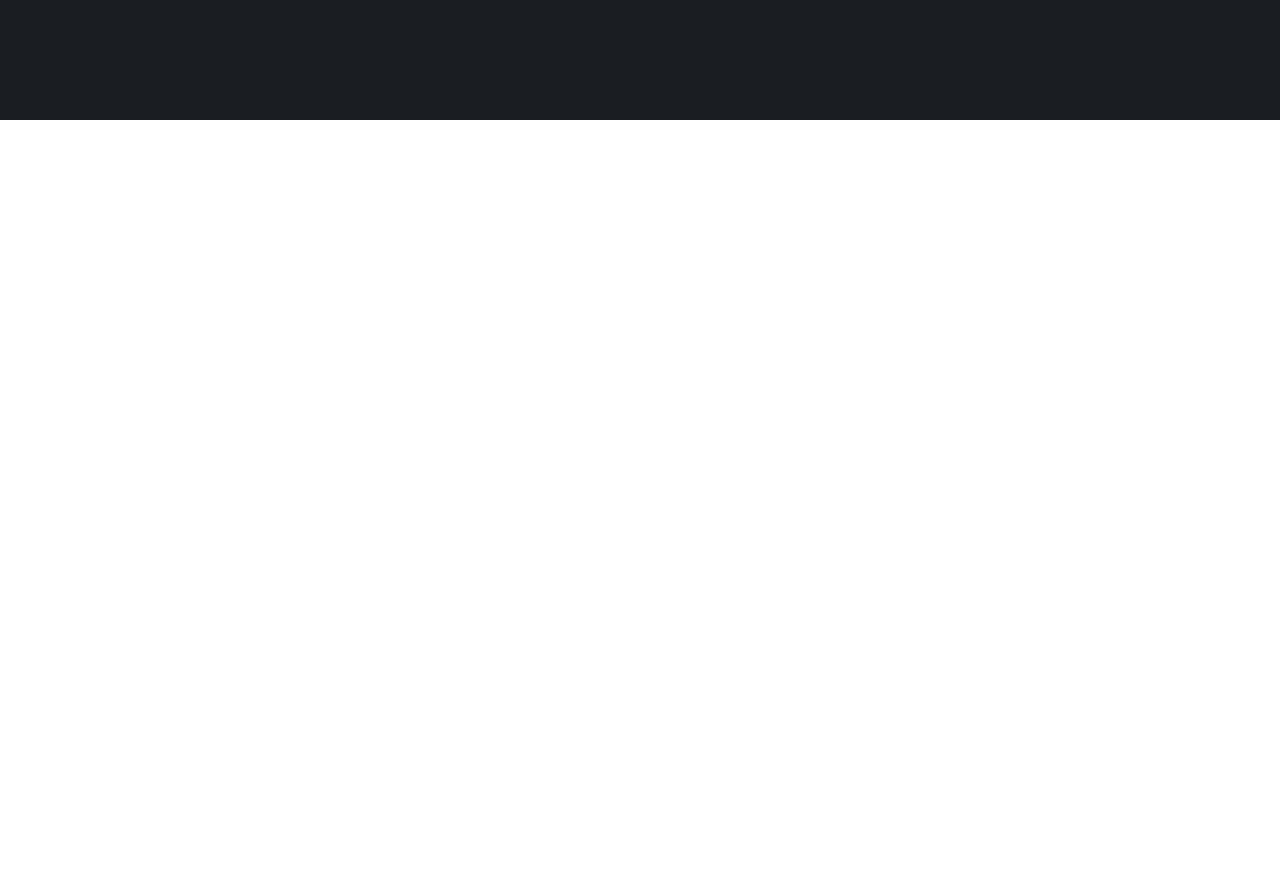
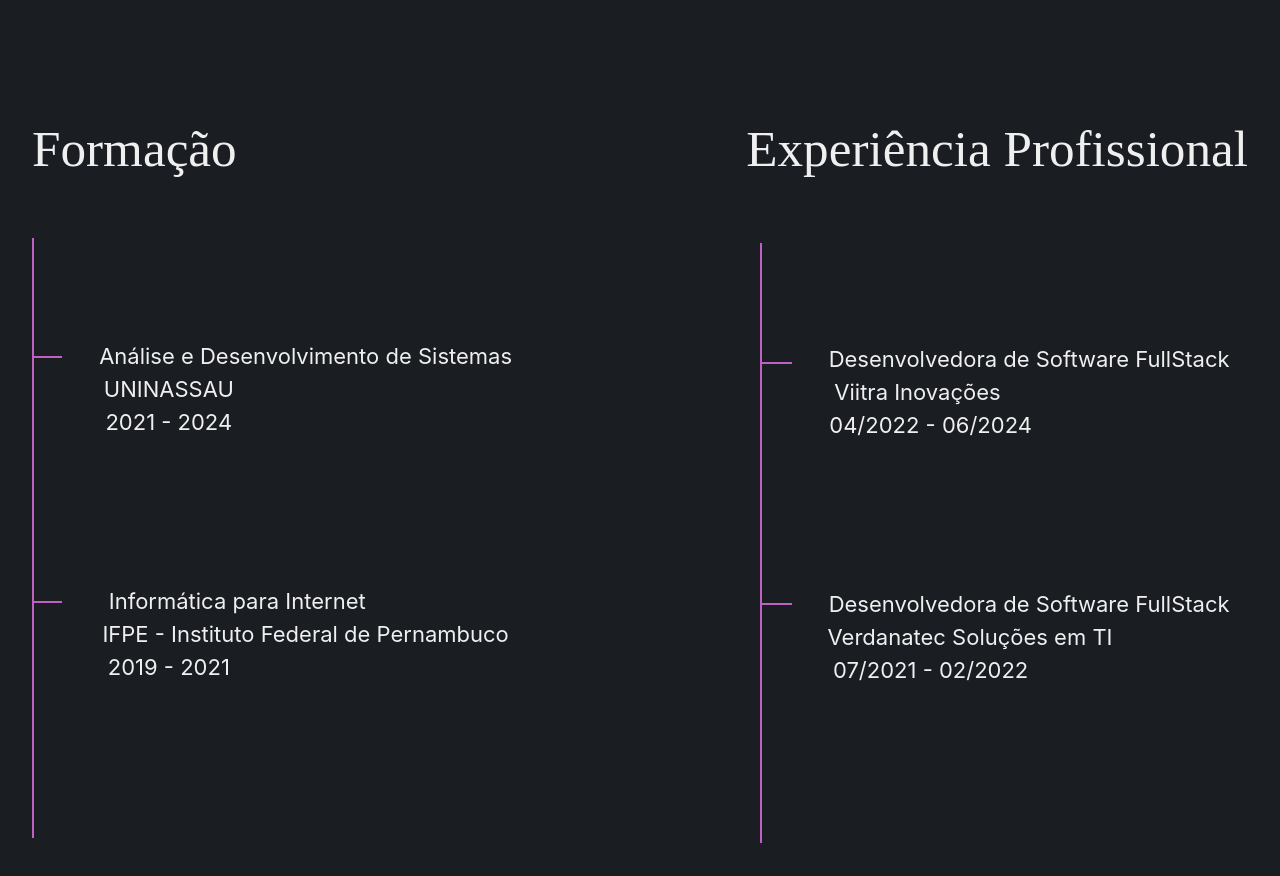
Before and after one commit to luanamoraisf/-portfolio-luana, a Vue app: page / in a window 1280 px wide. Shown: the part 680-1556 px from the top of the page. Before the commit the page ends 1286 px from the top, so only its background shows below. Built offline with nearby package versions, Linux system fonts and the light colour scheme.

Commit message:
about me screen

```diff
--- a/src/App.vue
+++ b/src/App.vue
@@ -1,6 +1,6 @@
 <script setup>
+import NavBar from './components/NavBar.vue';
 import StartScreen from './components/StartScreen.vue'
-import NavBar from './components/NavBar.vue';
 import AboutMe from './components/AboutMe.vue';
 </script>
 
@@ -13,6 +13,5 @@ import AboutMe from './components/AboutMe.vue';
 <style>
 body {
   background-color:#1a1d22;
-  overflow: hidden;
 }
 </style>
--- a/src/components/AboutMe.vue
+++ b/src/components/AboutMe.vue
@@ -1,7 +1,40 @@
 <template>
+    <div class="information">
+        <h1 id="education">Formação</h1>
+        <h1 id="professional">Experiência Profissional</h1>
+    </div>
+
     <div id="line-education"></div>
     <div id="line-professional"></div>
-    <div id="line-horizontal"></div>
+
+    <div id="line-horizontal1"></div>
+    <div id="line-horizontal2"></div>
+    <div id="line-horizontal3"></div>
+    <div id="line-horizontal4"></div>
+
+    <div id="college">
+        <h2>Análise e Desenvolvimento de Sistemas</h2>
+        <h2 class="edu">UNINASSAU</h2>
+        <h2 class="edu">2021 - 2024</h2>
+    </div>
+
+    <div id="technical">
+        <h2 class="course">Informática para Internet</h2>
+        <h2>IFPE - Instituto Federal de Pernambuco</h2>
+        <h2 class="edu">2019 - 2021</h2>
+    </div>
+
+    <div id="internship1">
+        <h2>Desenvolvedora de Software FullStack</h2>
+        <h2 class="startup1">Viitra Inovações</h2>
+        <h2 class="date">04/2022 - 06/2024</h2>
+    </div>
+
+    <div id="internship2">
+        <h2>Desenvolvedora de Software FullStack</h2>
+        <h2 class="startup2">Verdanatec Soluções em TI</h2>
+        <h2 class="date">07/2021 - 02/2022</h2>
+    </div>
 </template>
 
 <script>
@@ -11,9 +44,91 @@ export default {
 </script>
 
 <style>
-/* #line-education{
-    height: 360px;
-    border-left: 2px solid;
-
-} */
+#line-education{
+    height: 600px;
+    border-left: 2px solid #be61c0;
+}
+#line-professional{
+    height: 600px;
+    border-right: 2px solid #be61c0;
+    margin-top: -49%;
+    margin-right: 40%;
+}
+.information{
+    margin-top: 12%;
+    color: #EFEFF0;
+    font-family: serif;
+    margin-bottom: 5%;
+    display: flex;
+    justify-content: space-between;
+}
+#line-horizontal1{
+    width: 30px;
+    border: 1px solid #be61c0;
+    margin-bottom: 50%;
+    margin-top: -40%;
+}
+#line-horizontal2{
+    width: 30px;
+    border: 1px solid #be61c0;
+    margin-bottom: 50%;
+    margin-top: -30%;
+}
+#line-horizontal3{
+    width: 30px;
+    border: 1px solid #be61c0;
+    margin-left: 60%;
+    margin-bottom: 50%;
+    margin-top: -50%;
+}
+#line-horizontal4{
+    width: 30px;
+    border: 1px solid #be61c0;
+    margin-left: 60%;
+    margin-bottom: 50%;
+    margin-top: -70%;
+}
+#college{
+    color: #EFEFF0;
+    margin-top: -52%;
+    margin-bottom: 55%;
+    margin-right: 55%;
+    font-size: 22px;
+}
+#technical{
+    color: #EFEFF0;
+    margin-top: -43%;
+    margin-bottom: 50%;
+    margin-right: 55%;
+    font-size: 22px;
+}
+#internship1{
+    color:#EFEFF0;
+    font-size: 22px;
+    margin-top: -78%;
+    margin-bottom: 80%;
+    margin-left: 64%;
+}
+#internship2{
+    color:#EFEFF0;
+    font-size: 22px;
+    margin-top: -68%;
+    margin-bottom: 70%;
+    margin-left: 64%;
+}
+.edu{
+    margin-right: 50%;
+}
+.course{
+    margin-right: 25%;
+}
+.date{
+    margin-right: 45%;
+}
+.startup1{
+    margin-right: 51%;
+}
+.startup2{
+    margin-right: 27%;
+}
 </style>
--- a/src/components/NavBar.vue
+++ b/src/components/NavBar.vue
@@ -1,5 +1,5 @@
 <template>
-    <Disclosure as="nav" class="bg-gray-1000" style="margin-top: -17%; padding-bottom: 100%;" v-slot="{ open }">
+    <Disclosure as="nav" class="bg-gray-1000" style="margin-top: 1%; padding-bottom: 100%;" v-slot="{ open }">
       <div class="mx-auto max-w-7xl px-2 lg:px-6 lg:px-8">
         <div class="relative flex h-16 justify-between ml-60">
           <div class="absolute inset-y-0 left-0 flex items-center lg:hidden">
@@ -11,7 +11,7 @@
               <XMarkIcon v-else class="block h-6 w-6" aria-hidden="true" />
             </DisclosureButton>
           </div>
-          <div class="flex flex-1 items-center justify-center lg:items-stretch lg:justify-start">
+          <div class="flex flex-1 lg:items-stretch lg:justify-start">
             <div class="hidden lg:ml-6 lg:block">
               <div class="flex space-x-4">
                 <a v-for="item in navigation" :key="item.name" :href="item.href" :class="[item.current ? 'bg-[#be61c0] text-white' : 'text-gray-300', 'rounded-sm px-3 py-2 text-lg font-medium']" :aria-current="item.current ? 'page' : undefined">{{ item.name }}</a>
@@ -23,7 +23,7 @@
 
       <DisclosurePanel class="lg:hidden">
         <div class="space-y-1 px-2 pb-3 pt-2">
-          <DisclosureButton v-for="item in navigation" :key="item.name" as="a" :href="item.href" :class="[item.current ? 'bg-purple-400 text-white' : 'text-gray-300 hover:bg-gray-700 hover:text-white', 'block rounded-sm px-3 py-2 text-base font-medium']" :aria-current="item.current ? 'page' : undefined">{{ item.name }}</DisclosureButton>
+          <DisclosureButton v-for="item in navigation" :key="item.name" as="a" :href="item.href" :class="[item.current ? 'bg-[#be61c0] text-white' : 'text-gray-300 hover:bg-gray-700 hover:text-white', 'block rounded-sm px-3 py-2 text-base font-medium']" :aria-current="item.current ? 'page' : undefined">{{ item.name }}</DisclosureButton>
         </div>
       </DisclosurePanel>
     </Disclosure>
--- a/src/components/StartScreen.vue
+++ b/src/components/StartScreen.vue
@@ -24,10 +24,10 @@ export default {}
 }
 #name {
     color: #EFEFF0;
-    margin-top: -3em;
+    margin-top: -2.5em;
     margin-bottom: 2em;
-    font-family: cambria;
-    font-size: 57px;
+    font-family: serif;
+    font-size: 60px;
 }
 .career{
     color: #EFEFF0;
```
